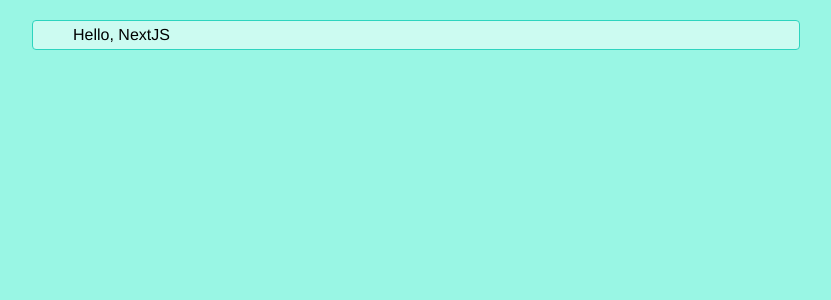
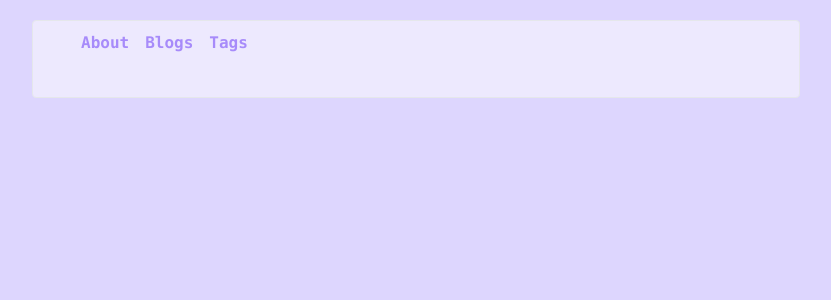
Before and after one commit to nok-f/nok.blog, a Next.js app: page / in a window 1280 px wide. Shown: the top 300 px of the page, without its empty margins (224-1055 px from the left). Built offline with nearby package versions, Linux system fonts and the light colour scheme.

Commit message:
feat: add header and change theme color

```diff
--- a/app/layout.tsx
+++ b/app/layout.tsx
@@ -2,17 +2,26 @@
 import { Metadata } from 'next';
 
 import Container from './../components/Container';
+import Header from './../components/Header';
 import '../styles/globals.css';
 
 export const metadata: Metadata = {
   title: 'さびメモ',
 };
 
-export default function RootLayout({ children }: { children: React.ReactNode }) {
+export default function RootLayout() {
   return (
     <html lang="en">
       <body>
-        <Container>{children}</Container>
+        <Container>
+          <Header>
+            <ul className="flex flex-grow w-full flex-wrap gap-x-4 gap-y-2 mb-8">
+              <li>About</li>
+              <li>Blogs</li>
+              <li>Tags</li>
+            </ul>
+          </Header>
+        </Container>
       </body>
     </html>
   );
--- a/components/Container.tsx
+++ b/components/Container.tsx
@@ -11,7 +11,7 @@
   return (
     <div
       className={cls(
-        'max-w-3xl px-10 py-0.5 m-auto h-full bg-teal-100 border border-solid rounded border-teal-400',
+        'max-w-3xl px-10 py-0.5 m-auto h-full bg-violet-100 border rounded',
         className,
       )}
     >
--- /dev/null
+++ b/components/Header.tsx
@@ -0,0 +1,14 @@
+import React from 'react';
+
+import { cls } from './../lib/cls';
+
+type Props = {
+  children: React.ReactNode;
+  className?: string;
+};
+
+const Header: React.FC<Props> = ({ children, className }) => {
+  return <div className={cls('block p-2 font-mono font-bold', className)}>{children}</div>;
+};
+
+export default Header;
--- a/styles/globals.css
+++ b/styles/globals.css
@@ -10,8 +10,8 @@
   height: 100%;
   min-height: 100vh;
   margin: 20px;
-  background-color: #99f6e4;
-  color: #000;
+  background-color: #ddd6fe;
+  color: #a78bfa;
   font-family: 'Helvetica Neue', Arial, 'Hiragino Kaku Gothic ProN', 'Hiragino Sans', Meiryo,
     sans-serif;
 }
--- a/tailwind.config.ts
+++ b/tailwind.config.ts
@@ -1,4 +1,4 @@
-import type { Config } from 'tailwindcss'
+import type { Config } from 'tailwindcss';
 
 const config: Config = {
   content: [
@@ -6,15 +6,6 @@
     './components/**/*.{js,ts,jsx,tsx,mdx}',
     './app/**/*.{js,ts,jsx,tsx,mdx}',
   ],
-  theme: {
-    extend: {
-      backgroundImage: {
-        'gradient-radial': 'radial-gradient(var(--tw-gradient-stops))',
-        'gradient-conic':
-          'conic-gradient(from 180deg at 50% 50%, var(--tw-gradient-stops))',
-      },
-    },
-  },
   plugins: [],
-}
-export default config
+};
+export default config;
```
